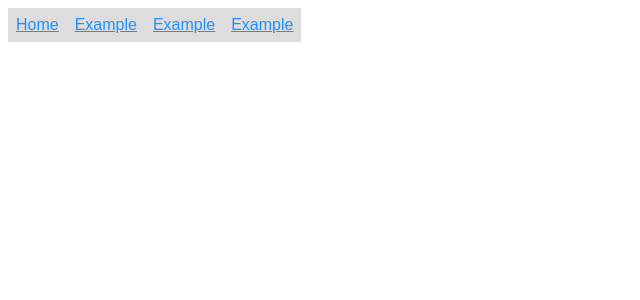
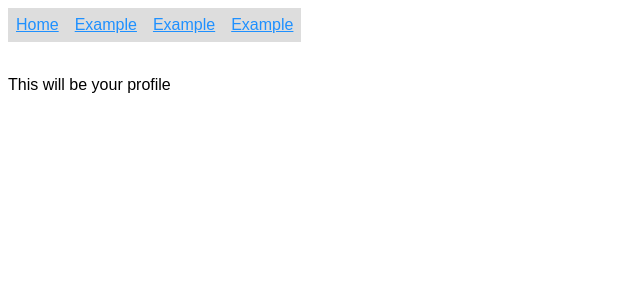
Before and after one commit to andreifurculesteanu/F1Project, a Flask app: template src/templates/profile.html in a window 1280 px wide. Shown: the top 300 px of the page, without its empty margins (0-640 px from the left). Run offline with Flask 2, Linux system fonts and the light colour scheme; the template is opened without the code that fills it, so the values that code supplies are empty.

Commit message:
template profile changed

```diff
--- a/src/templates/profile.html
+++ b/src/templates/profile.html
@@ -9,5 +9,5 @@
 {% endblock %}
 
 {% block content %}
-
+ <p> This will be your profile </p>
 {% endblock %}
```
